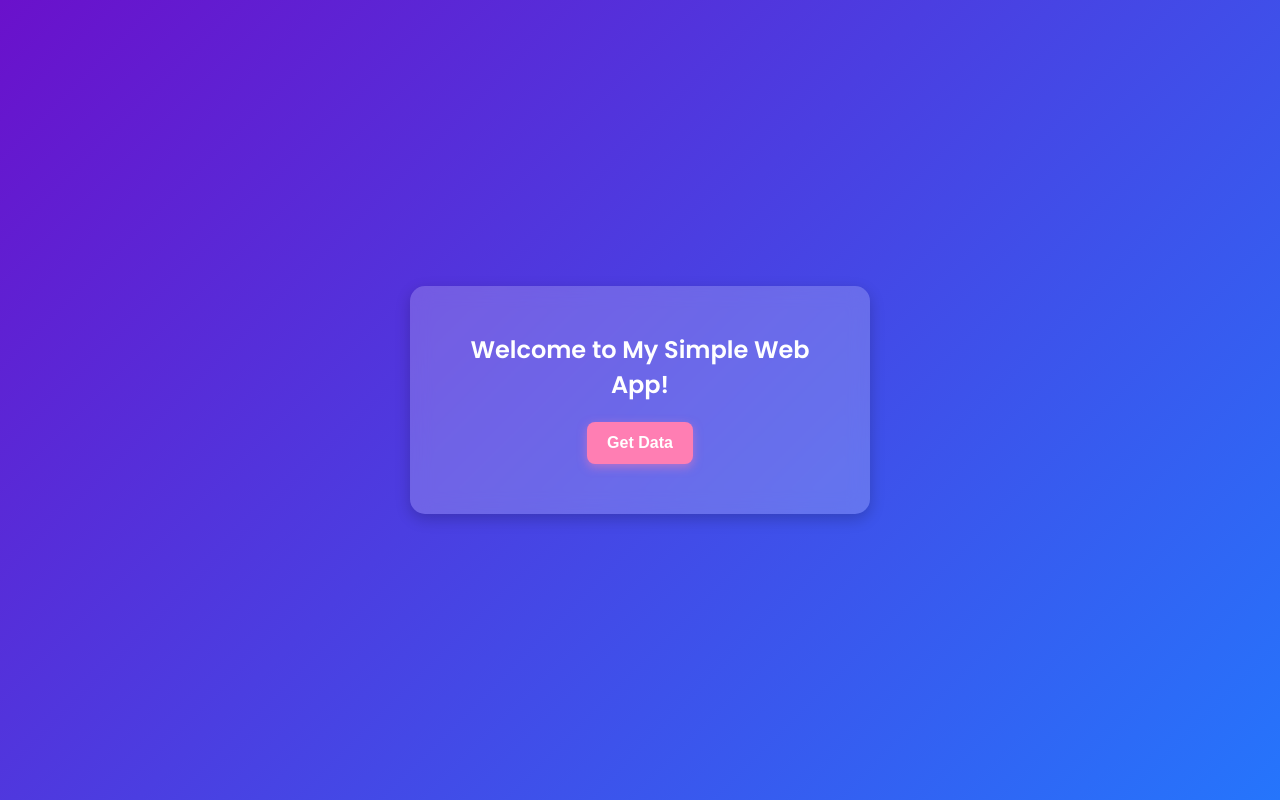
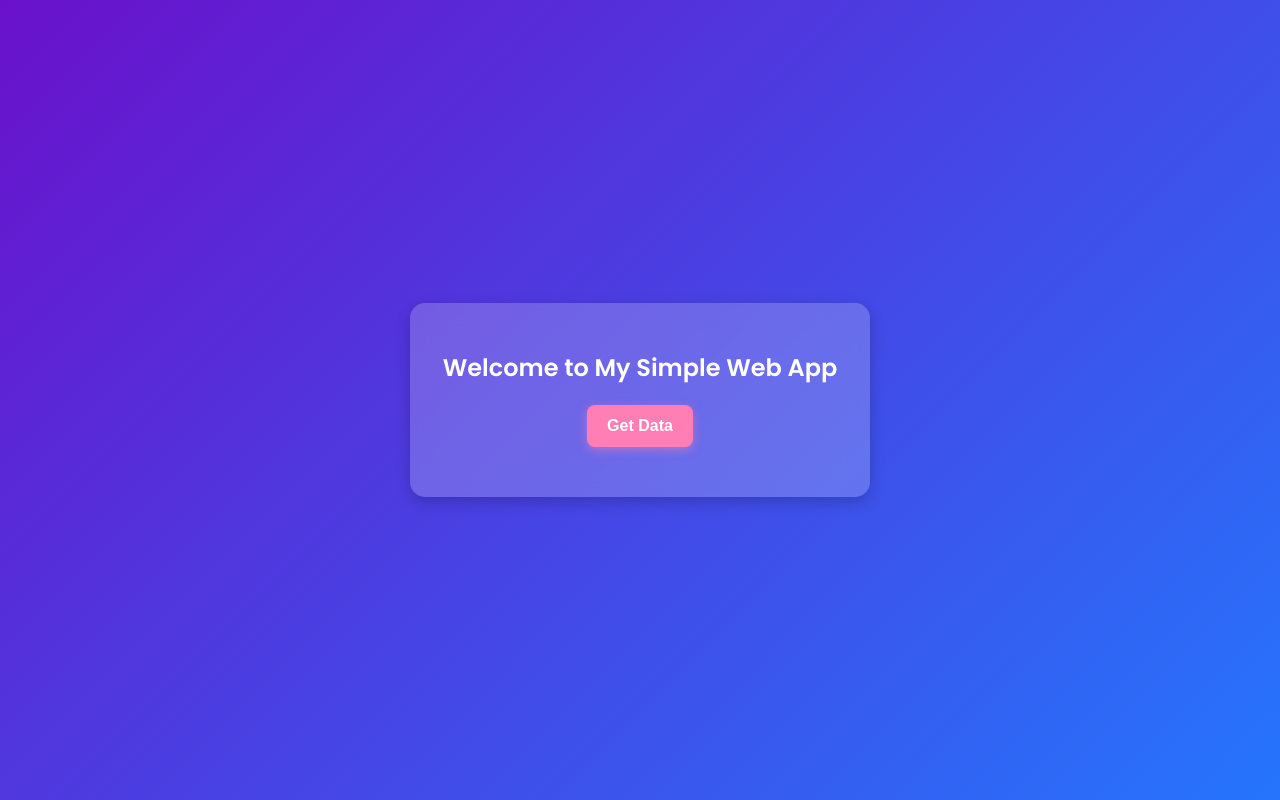
Before and after one commit to AndreaMikaela1008/CC223_WebApp, a plain HTML site: page CC223_WebApp/Frontend/index.html in a window 1280 px wide. Drawn offline with Linux system fonts and the light colour scheme.

Commit message:
Fixed backend errors and updated code

```diff
--- a/CC223_WebApp/Frontend/index.html
+++ b/CC223_WebApp/Frontend/index.html
@@ -10,7 +10,7 @@
 </head>
 <body>
     <div class="container">
-        <h1>Welcome to My Simple Web App!</h1>
+        <h1>Welcome to My Simple Web App</h1>
         <button id="fetchData">Get Data</button>
         <p id="response"></p>
     </div>
```
